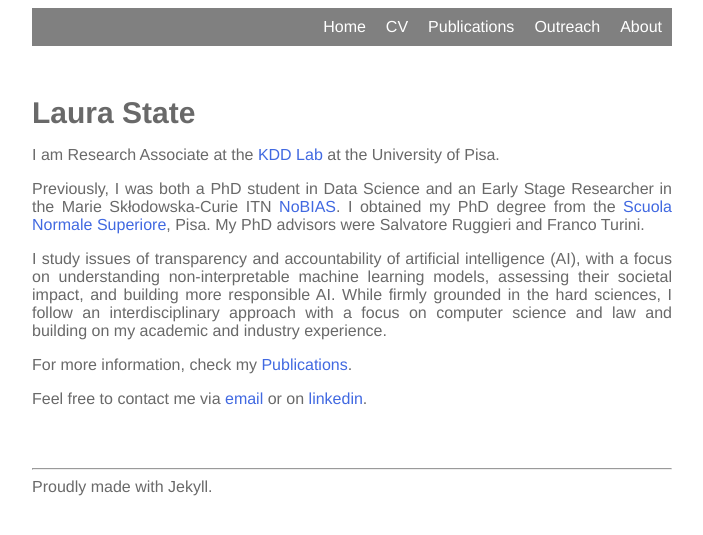
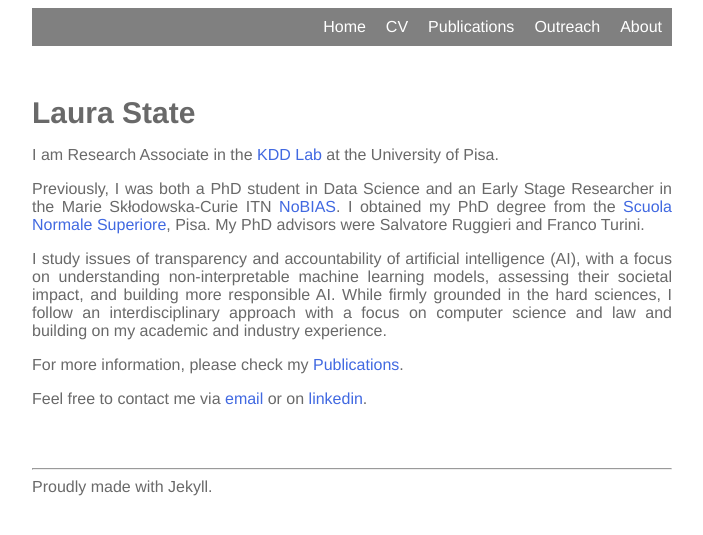
Before and after one commit to lstate/lstate.github.io, a Jekyll site: the page built from _pages/index.markdown, in a window 1280 px wide. Shown: the top 535 px of the page, without its empty margins (288-991 px from the left). Built offline with Jekyll 4.4.1, drawn with Linux system fonts in a browser that asks for light colours.

Commit message:
Update index.markdown
updates

```diff
--- a/_pages/index.markdown
+++ b/_pages/index.markdown
@@ -13,13 +13,13 @@ permalink: /
 Laura State
 </div>
 
-I am Research Associate at the [KDD Lab](https://kdd.isti.cnr.it/) at the University of Pisa.
+I am Research Associate in the [KDD Lab](https://kdd.isti.cnr.it/) at the University of Pisa.
 
 Previously, I was both a PhD student in Data Science and an Early Stage Researcher in the Marie Skłodowska-Curie ITN [NoBIAS](https://nobias-project.eu). I obtained my PhD degree from the [Scuola Normale Superiore](https://www.sns.it/en), Pisa. My PhD advisors were Salvatore Ruggieri and Franco Turini.
 
 I study issues of transparency and accountability of artificial intelligence (AI), with a focus on understanding non-interpretable machine learning models, assessing their societal impact, and building more responsible AI. While firmly grounded in the hard sciences, I follow an interdisciplinary approach with a focus on computer science and law and building on my academic and industry experience.
 
-For more information, check my [Publications](https://lstate.github.io/publications/).
+For more information, please check my [Publications](https://lstate.github.io/publications/).
 
 Feel free to contact me via [email](mailto:laura.state@di.unipi.it)
 or on
```
